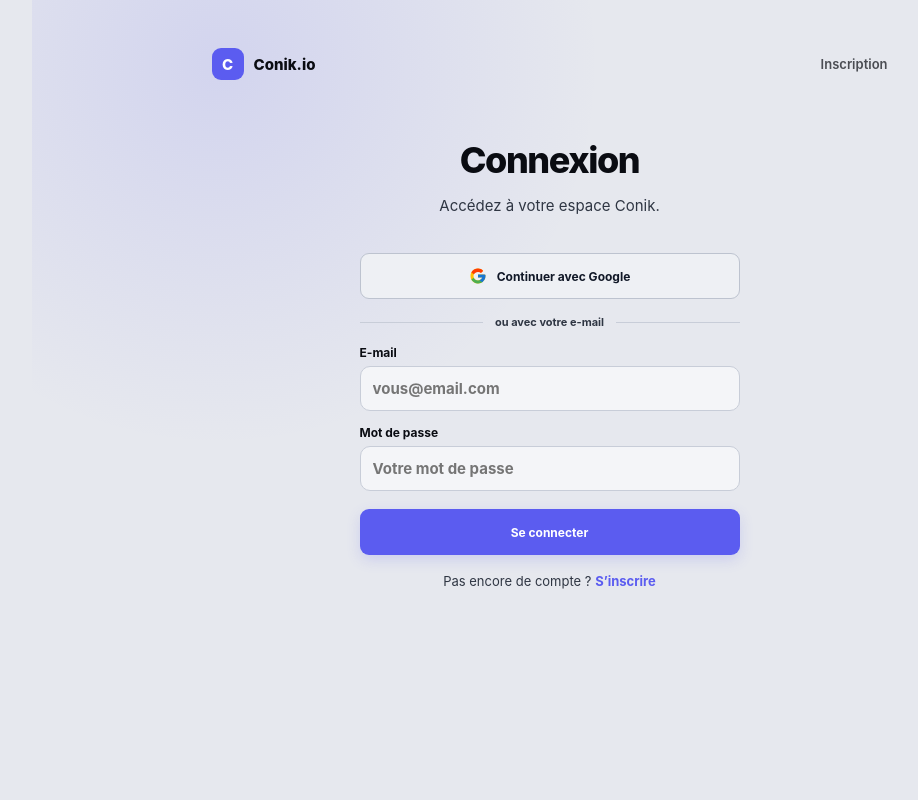
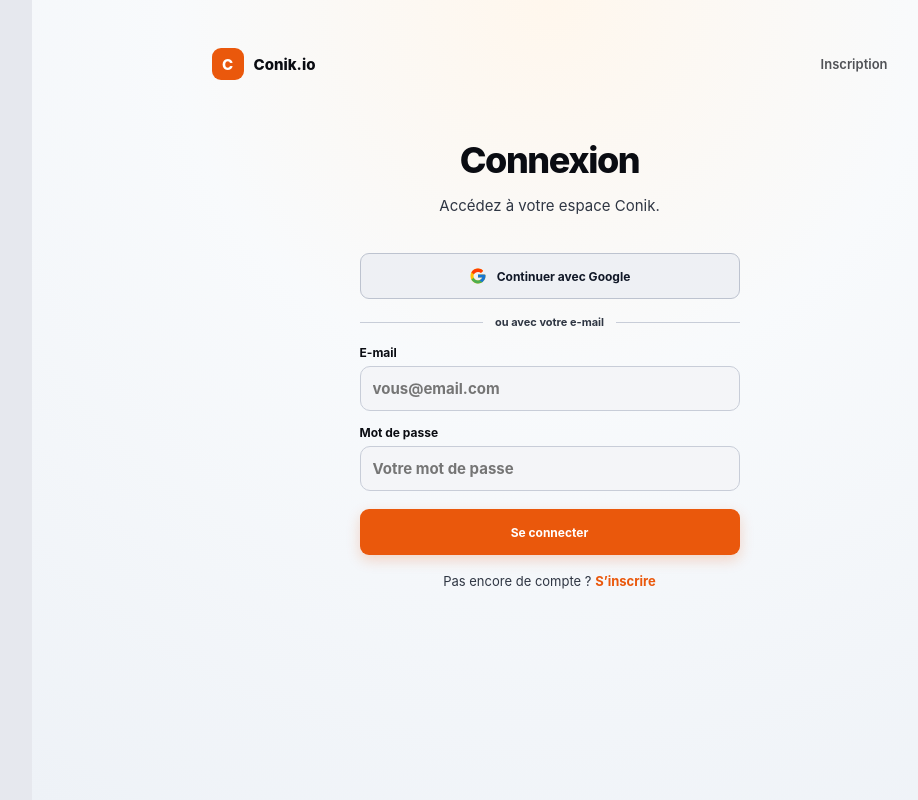
Before and after one commit to anamaherbert1-glitch/Conik.io, a Next.js app: page /login in a window 1280 px wide. Shown: the whole page, without its empty margins (213-1131 px from the left). Built offline with nearby package versions, Linux system fonts and the light colour scheme.

Commit message:
style: restore Conik official orange accent across the app

```diff
--- a/app/brand.css
+++ b/app/brand.css
@@ -1,45 +1,55 @@
-/* Conik brand — indigo professionnel (chargé APRÈS conik-theme pour gagner) */
+/* Conik brand — orange officiel (chargé APRÈS conik-theme pour gagner) */
 :root,:root[data-theme="light"]{
-  --accent:#5b5cf0!important;
-  --accent-strong:#4f46e5!important;
+  --accent:#ea580c!important;
+  --accent-strong:#c2410c!important;
 }
 :root[data-theme="dark"],.dark{
-  --accent:#818cf8!important;
-  --accent-strong:#6366f1!important;
+  --accent:#f97316!important;
+  --accent-strong:#ea580c!important;
 }
 
 .brand b,
 .auth-card .brand b,
-.mobile-brand b{
-  background:#5b5cf0!important;
+.mobile-brand b,
+.home-logo,
+.landing-logo span{
+  background:#ea580c!important;
 }
 
 .primary,
 button.primary,
 a.primary,
 .head .button-row .primary,
-.capture-actions .primary{
-  background:#5b5cf0!important;
-  border-color:#5b5cf0!important;
+.capture-actions .primary,
+.landing-primary,
+.landing-mini-btn{
+  background:#ea580c!important;
+  border-color:#ea580c!important;
   color:#fff!important;
-  box-shadow:0 5px 14px rgba(91,92,240,.18)!important;
+  box-shadow:0 5px 14px rgba(234,88,12,.22)!important;
 }
 .primary:hover,
 button.primary:hover,
-.head .button-row .primary:hover{
-  background:#4f46e5!important;
-  border-color:#4f46e5!important;
+.head .button-row .primary:hover,
+.landing-primary:hover{
+  background:#c2410c!important;
+  border-color:#c2410c!important;
 }
 
-.auth-page{
-  background:radial-gradient(circle at 50% 0%,#eef2ff 0,#f4f5f8 38%,#e7e9ee 100%)!important;
+.auth-page,
+.home-plain{
+  background:radial-gradient(circle at 50% 0%,#fff7ed 0,#f8fafc 40%,#eef2f7 100%)!important;
 }
 
-.ico{background:#eef2ff!important;color:#5b5cf0!important}
-.page-item:hover,.page-item.active{background:#eef2ff!important;border-color:#c7d2fe!important}
+.ico{background:#fff7ed!important;color:#ea580c!important}
+.page-item:hover,.page-item.active{background:#fff7ed!important;border-color:#ffedd5!important}
 
 .auth-footer a,
-a[href].accent{color:#5b5cf0!important}
+a[href].accent,
+.home-switch a,
+.landing-links a:hover{
+  color:#ea580c!important;
+}
 
 /* WhatsApp reste vert */
 .btn-whatsapp,.wa-primary,.whatsapp-primary,button.whatsapp-primary{
@@ -48,6 +58,6 @@ a[href].accent{color:#5b5cf0!important}
 .btn-whatsapp:hover,.whatsapp-primary:hover{background:#1ebe57!important}
 
 .tut-inline-result{
-  background:color-mix(in srgb,#5b5cf0 8%,transparent);
+  background:color-mix(in srgb,#ea580c 8%,transparent);
 }
-.tut-tip{background:color-mix(in srgb,#5b5cf0 8%,var(--panel))}
+.tut-tip{background:color-mix(in srgb,#ea580c 8%,var(--panel))}
```
